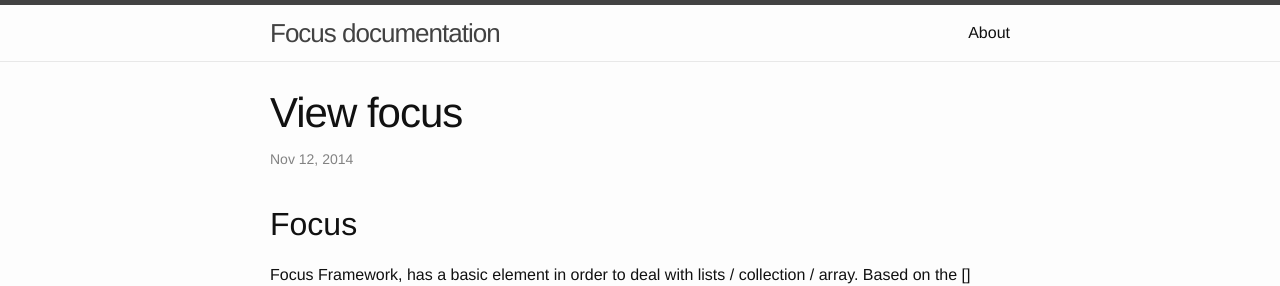
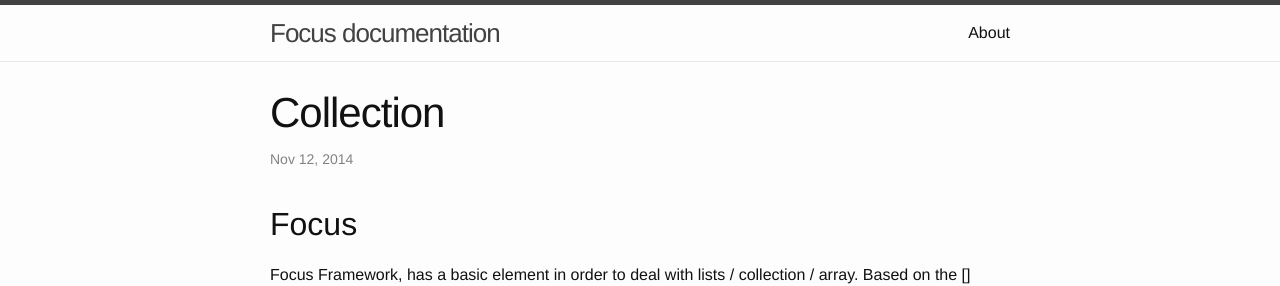
Before and after one commit to klee-contrib/focus-docs, a Jekyll site: the page built from _posts/2014-01-12-collection.md, in a window 1280 px wide. Shown: the top 286 px of the page. Built offline with Jekyll 4.4.1, drawn with Linux system fonts in a browser that asks for light colours.

```diff
--- a/_posts/2014-01-12-collection.md
+++ b/_posts/2014-01-12-collection.md
@@ -1,6 +1,6 @@
 ---
 layout: post
-title:  "View focus"
+title:  "Collection"
 date:   2014-11-12 17:59:15
 categories: jekyll update
 ---
```
